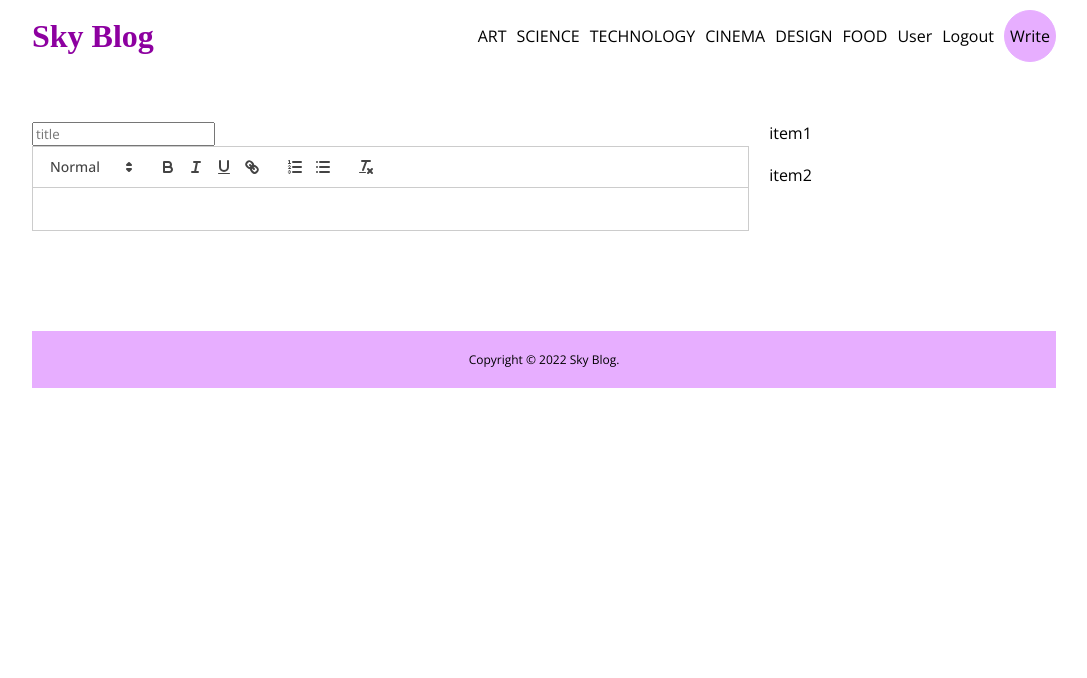
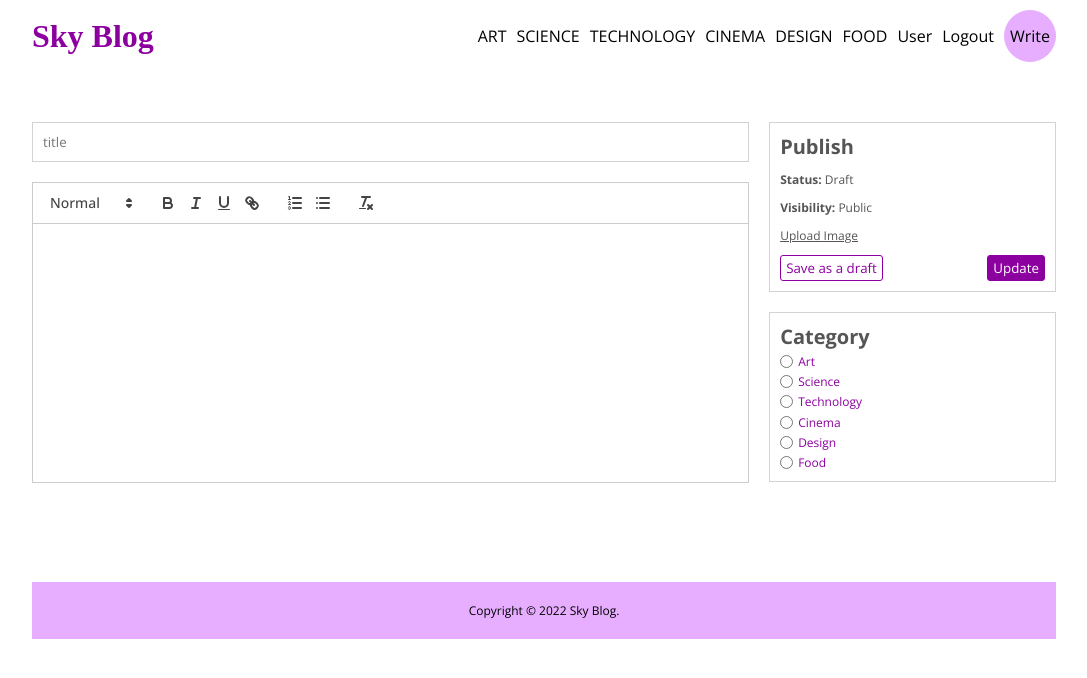
Before and after one commit to hekmatsalehi/blog-app, a React (Create React App) app in the folder client/: page /write in a window 1280 px wide. Shown: the top 678 px of the page, without its empty margins (96-1183 px from the left). Built offline with nearby package versions, Linux system fonts and the light colour scheme.

Commit message:
Write page UI completed

```diff
--- a/client/src/pages/Write.jsx
+++ b/client/src/pages/Write.jsx
@@ -9,12 +9,52 @@
       <div className="content">
         <input type='text' placeholder='title'/>
         <div className="editor-container">
-          <ReactQuill theme="snow" value={value} onChange={setValue} />
+          <ReactQuill className='editor' theme="snow" value={value} onChange={setValue} />
         </div>
       </div>
       <div className="menu">
-        <div className="item">item1</div>
-        <div className="item">item2</div>
+        <div className="item">
+          <h1>Publish</h1>
+          <span>
+            <b>Status: </b> Draft
+          </span>
+          <span>
+            <b>Visibility: </b> Public
+          </span>
+          <input style={{display: 'none'}} type='file' id='file' name='' />
+          <label className='file' htmlFor='file'>Upload Image</label>
+          <div className="buttons">
+            <button>Save as a draft</button>
+            <button>Update</button>
+          </div>
+        </div>
+        <div className="item">
+          <h1>Category</h1>
+          <div className="cat">
+            <input type='radio' name='cat' value='art' id='art'/>
+            <label htmlFor='art'>Art</label>
+          </div>
+          <div className="cat">
+            <input type='radio' name='cat' value='science' id='science'/>
+            <label htmlFor='science'>Science</label>
+          </div>
+          <div className="cat">
+            <input type='radio' name='cat' value='technology' id='technology'/>
+            <label htmlFor='technology'>Technology</label>
+          </div>
+          <div className="cat">
+            <input type='radio' name='cat' value='cinema' id='cinema'/>
+            <label htmlFor='cinema'>Cinema</label>
+          </div>
+          <div className="cat">
+            <input type='radio' name='cat' value='design' id='design'/>
+            <label htmlFor='design'>Design</label>
+          </div>
+          <div className="cat">
+            <input type='radio' name='cat' value='food' id='food'/>
+            <label htmlFor='food'>Food</label>
+          </div>
+        </div>
       </div>
     </div>
   )
--- a/client/src/style.scss
+++ b/client/src/style.scss
@@ -333,7 +333,22 @@
 
             .content {
                 flex: 5;
+                display: flex;
+                flex-direction: column;
+                gap: 20px;
 
+                input {
+                    padding: 10px;
+                    border: 1px solid lightgray;
+                }
+
+                .editor-container {
+                   height: 300px;
+
+                    .editor {
+                        height: calc(100% - 41px);
+                    }
+                }
             }
 
             .menu {
@@ -341,6 +356,56 @@
                 display: flex;
                 flex-direction: column;
                 gap: 20px;
+
+                .item {
+                    border: 1px solid lightgray;
+                    padding: 10px;
+                    flex: 1;
+                    display: flex;
+                    flex-direction: column;
+                    justify-content: space-between;
+                    font-size: 12px;
+                    color: #555;
+
+                    h1 {
+                        font-size: 20px;
+                    }
+
+                    .file {
+                        text-decoration: underline;
+                        cursor: pointer;
+                    }
+
+                    .buttons {
+                       display: flex;
+                       justify-content: space-between;
+
+                       :first-child {
+                        cursor: pointer;
+                        color: $purple;
+                        background-color: white;
+                        border: 1px solid $purple;
+                        padding: 3px 5px;
+                        border-radius: 3px;
+
+                       }
+
+                       :last-child {
+                        cursor: pointer;
+                        color: white;
+                        background-color: $purple ;
+                        border: 1px solid $purple;
+                        padding: 3px 5px;
+                        border-radius: 3px;
+                       }
+                    }
+
+                    .cat {
+                        display: flex;
+                        gap: 5px;
+                        color: $purple;
+                    }
+                }
             }
         }
     }
```
